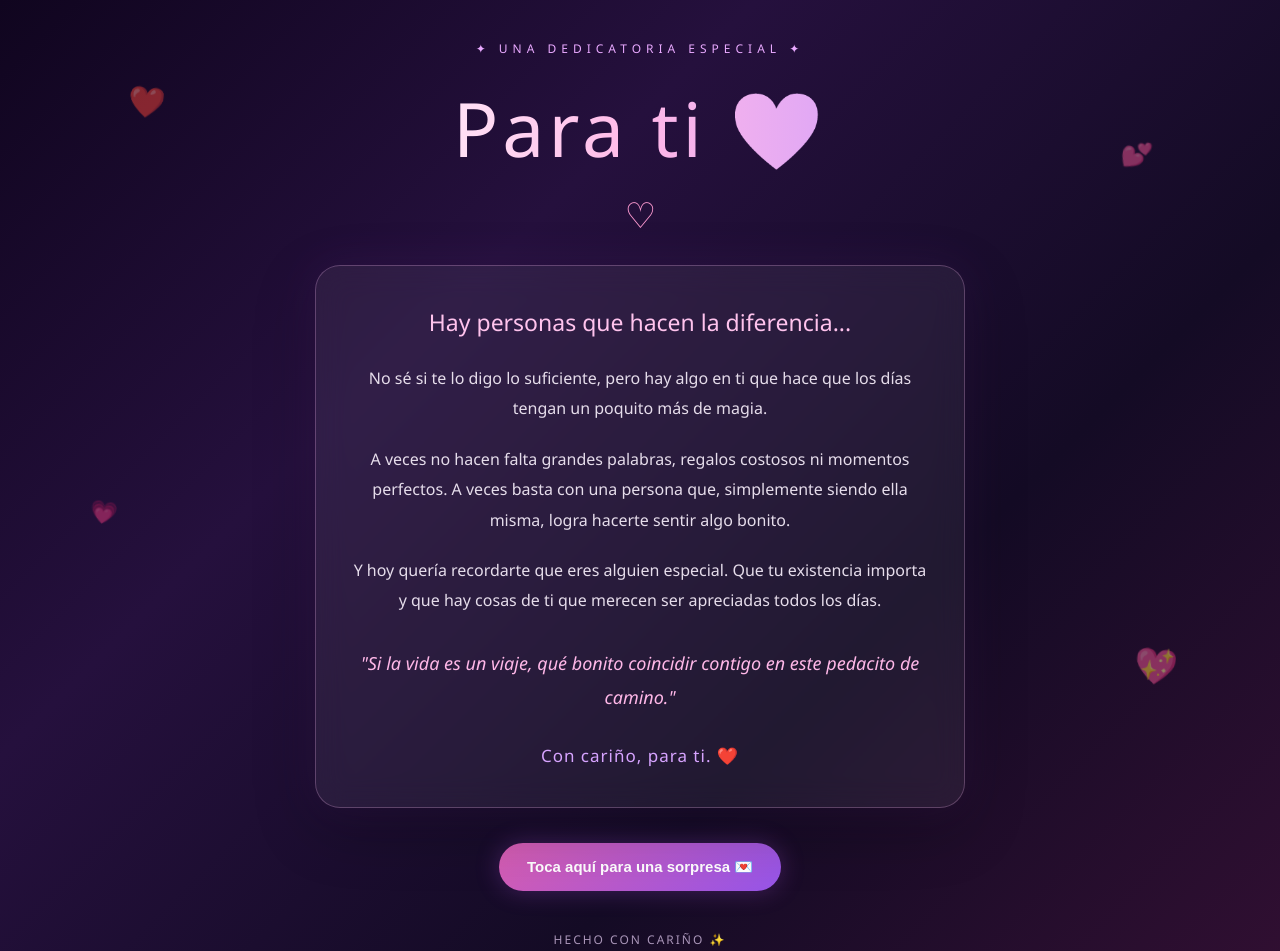
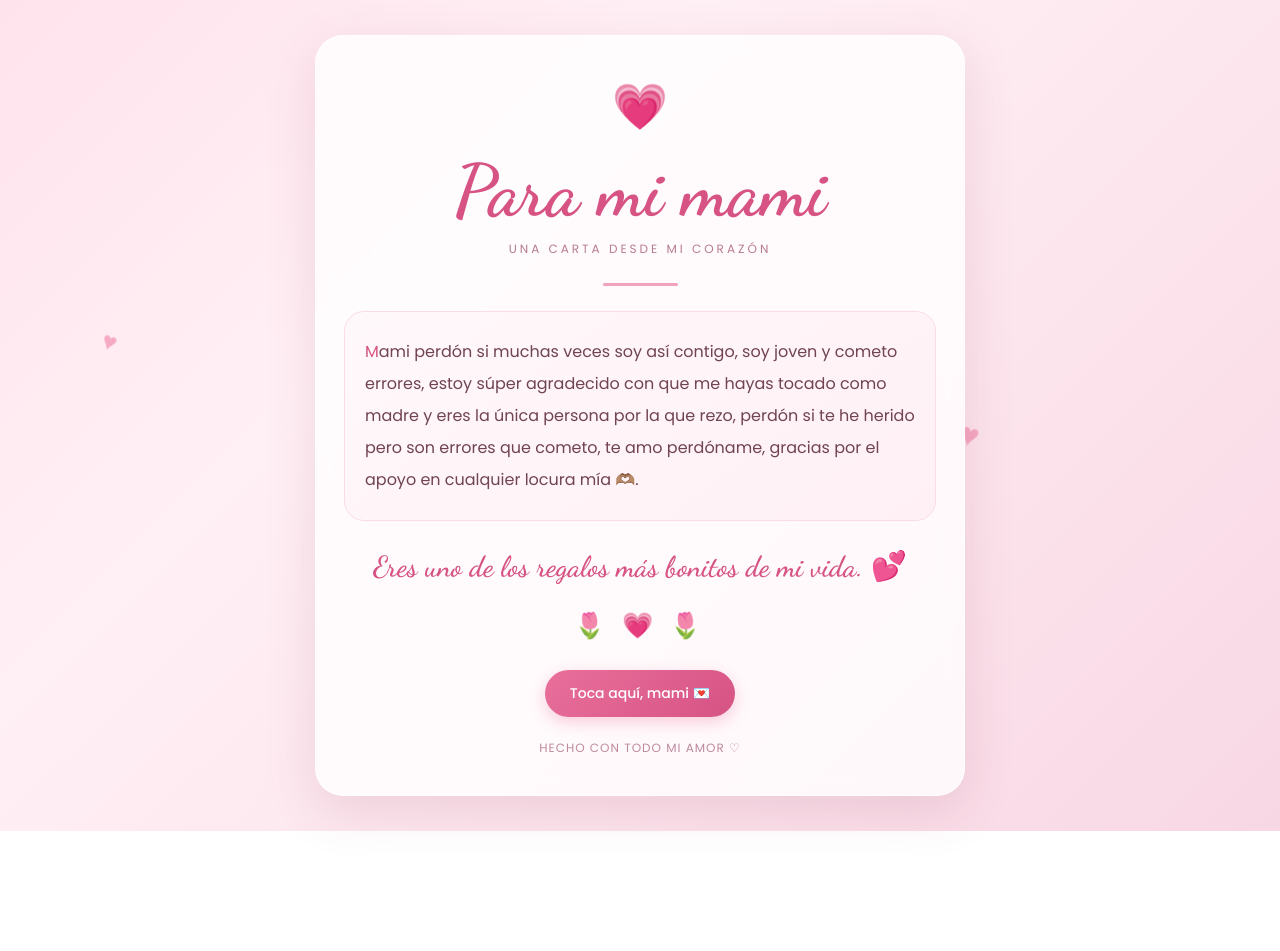
Before and after one commit to Roa1715/Portafolio_, a plain HTML site: page index.html in a window 1280 px wide. Shown: the top 951 px of the page. After the commit the page ends 831 px from the top, so only its background shows below. Drawn offline with Linux system fonts and the light colour scheme.

Commit message:
Update index.html

```diff
--- a/index.html
+++ b/index.html
@@ -1,13 +1,15 @@
+
 <!DOCTYPE html>
 <html lang="es">
 <head>
   <meta charset="UTF-8">
   <meta name="viewport" content="width=device-width, initial-scale=1.0">
+  <title>Para mi mamá 💗</title>
 
-    <title>Para alguien especial ❤️</title>
+  <link rel="preconnect" href="https://fonts.googleapis.com">
+  <link href="https://fonts.googleapis.com/css2?family=Dancing+Script:wght@600;700&family=Poppins:wght@300;400;500;600&display=swap" rel="stylesheet">
 
   <style>
-        /* CONFIGURACIÓN GENERAL */
     * {
       margin: 0;
       padding: 0;
@@ -16,247 +18,203 @@
 
     body {
       min-height: 100vh;
-            font-family: 'Segoe UI', sans-serif;
-            background: linear-gradient(135deg, #10051f, #25103d, #140b25, #310f32);
-            color: white;
       display: flex;
       justify-content: center;
       align-items: center;
-            padding: 40px 20px;
+      padding: 35px 16px;
       overflow-x: hidden;
+      font-family: 'Poppins', sans-serif;
+      background: linear-gradient(
+        135deg,
+        #ffe3ec,
+        #fff0f5,
+        #fce4ec,
+        #f8d7e5
+      );
+      color: #713b50;
     }
 
-        /* CONTENEDOR */
-        .contenedor {
-            width: 100%;
-            max-width: 650px;
-            text-align: center;
-            position: relative;
-            z-index: 2;
-            animation: aparecer 1.5s ease;
+    /* Corazones flotantes */
+    .heart {
+      position: fixed;
+      bottom: -50px;
+      color: #f28cae;
+      font-size: 25px;
+      opacity: 0;
+      pointer-events: none;
+      animation: floatUp 9s linear infinite;
     }
 
-        /* TEXTO SUPERIOR */
-        .etiqueta {
-            color: #e9a9ff;
-            font-size: 12px;
-            letter-spacing: 5px;
-            margin-bottom: 20px;
+    .heart:nth-child(1) { left: 8%; animation-delay: 0s; }
+    .heart:nth-child(2) { left: 25%; animation-delay: 3s; font-size: 18px; }
+    .heart:nth-child(3) { left: 75%; animation-delay: 1s; font-size: 32px; }
+    .heart:nth-child(4) { left: 90%; animation-delay: 5s; }
+    .heart:nth-child(5) { left: 48%; animation-delay: 6s; font-size: 20px; }
+
+    @keyframes floatUp {
+      0% {
+        transform: translateY(0) rotate(0deg);
+        opacity: 0;
       }
-
-        /* TÍTULO */
-        h1 {
-            font-size: clamp(45px, 10vw, 75px);
-            font-weight: 300;
-            letter-spacing: 4px;
-            background: linear-gradient(90deg, #ffffff, #ffb8e8, #c99bff);
-            -webkit-background-clip: text;
-            background-clip: text;
-            color: transparent;
-        }
-
-        /* CORAZÓN CENTRAL */
-        .separador {
-            margin: 15px 0 30px;
-            color: #ff9bd2;
-            font-size: 30px;
-        }
-
-        .separador span {
-            display: inline-block;
-            animation: latido 1.5s infinite;
-        }
-
-        /* CARTA */
-        .carta {
-            background: rgba(255, 255, 255, 0.06);
-            border: 1px solid rgba(255, 190, 245, 0.25);
-            border-radius: 25px;
-            padding: 40px 35px;
-            backdrop-filter: blur(15px);
-            box-shadow: 0 0 40px rgba(190, 80, 255, 0.08),
-                        0 20px 60px rgba(0, 0, 0, 0.25);
-            transition: transform 0.4s ease;
-        }
-
-        .carta:hover {
-            transform: translateY(-5px);
-        }
-
-        h2 {
-            color: #ffc3ed;
-            font-size: 23px;
-            font-weight: 400;
-            margin-bottom: 25px;
-        }
-
-        .carta p {
-            font-size: 16px;
-            line-height: 1.9;
-            color: #e6ddeb;
-            margin-bottom: 20px;
-        }
-
-        /* FRASE ESPECIAL */
-        .carta .frase {
-            color: #ffb8e8;
-            font-style: italic;
-            font-size: 18px;
-            margin-top: 30px;
-        }
-
-        /* FIRMA */
-        .firma {
-            margin-top: 30px;
-            color: #d7a4ff;
-            font-size: 17px;
-            letter-spacing: 1px;
-        }
-
-        /* BOTÓN */
-        .boton {
-            margin-top: 35px;
-            padding: 15px 28px;
-            background: linear-gradient(135deg, #d65db1, #9655e8);
-            color: white;
-            border: none;
-            border-radius: 50px;
-            font-size: 15px;
-            font-weight: 600;
-            cursor: pointer;
-            box-shadow: 0 0 25px #c75aff40;
-            transition: transform 0.3s ease, box-shadow 0.3s ease;
-        }
-
-        .boton:hover {
-            transform: scale(1.05);
-            box-shadow: 0 0 35px #d65db180;
-        }
-
-        /* SORPRESA */
-        .sorpresa {
-            display: none;
-            margin: 25px auto 0;
-            max-width: 500px;
-            padding: 25px;
-            border-radius: 20px;
-            background: rgba(255, 180, 230, 0.08);
-            border: 1px solid #ffb8e850;
-            color: #ffd2f0;
-            font-size: 17px;
-            line-height: 1.8;
-        }
-
-        .sorpresa.visible {
-            display: block;
-            animation: aparecer 0.8s ease;
-        }
-
-        /* CORAZONES FLOTANTES */
-        .corazon {
-            position: fixed;
-            opacity: 0.5;
-            pointer-events: none;
-            animation: flotar 7s ease-in-out infinite;
-        }
-
-        .corazon1 {
-            top: 12%;
-            left: 10%;
-            font-size: 30px;
-        }
-
-        .corazon2 {
-            top: 65%;
-            left: 7%;
-            font-size: 22px;
-            animation-delay: 1s;
-        }
-
-        .corazon3 {
-            top: 20%;
-            right: 10%;
-            font-size: 25px;
-            animation-delay: 2s;
-        }
-
-        .corazon4 {
-            bottom: 12%;
-            right: 8%;
-            font-size: 35px;
-            animation-delay: 3s;
-        }
-
-        /* PIE DE PÁGINA */
-        footer {
-            margin-top: 40px;
-            color: #a995b8;
-            font-size: 12px;
-            letter-spacing: 2px;
-        }
-
-        /* ANIMACIONES */
-        @keyframes flotar {
-            0%, 100% {
-                transform: translateY(0) rotate(0deg);
-            }
-
-            50% {
-                transform: translateY(-25px) rotate(10deg);
+      15% { opacity: 0.7; }
+      85% { opacity: 0.7; }
+      100% {
+        transform: translateY(-110vh) rotate(35deg);
+        opacity: 0;
       }
     }
 
-        @keyframes latido {
-            0%, 100% {
-                transform: scale(1);
+    .card {
+      width: 100%;
+      max-width: 650px;
+      position: relative;
+      z-index: 1;
+      padding: 38px 28px;
+      text-align: center;
+      background: rgba(255, 255, 255, 0.78);
+      border: 1px solid rgba(255, 255, 255, 0.9);
+      border-radius: 28px;
+      box-shadow: 0 15px 50px rgba(160, 74, 108, 0.16);
+      backdrop-filter: blur(10px);
+      animation: appear 1.2s ease;
     }
 
-            50% {
-                transform: scale(1.2);
-            }
-        }
-
-        @keyframes aparecer {
+    @keyframes appear {
       from {
         opacity: 0;
-                transform: translateY(20px);
+        transform: translateY(25px);
       }
-
       to {
         opacity: 1;
         transform: translateY(0);
       }
     }
 
-        /* DISEÑO PARA CELULARES */
-        @media (max-width: 600px) {
-            body {
-                padding: 35px 15px;
+    .top-heart {
+      font-size: 43px;
+      display: inline-block;
+      animation: heartbeat 1.5s infinite;
     }
 
-            .etiqueta {
-                font-size: 10px;
-                letter-spacing: 3px;
+    @keyframes heartbeat {
+      0%, 100% { transform: scale(1); }
+      15% { transform: scale(1.15); }
+      30% { transform: scale(1); }
+      45% { transform: scale(1.12); }
     }
 
-            .carta {
-                padding: 30px 22px;
+    h1 {
+      margin: 10px 0 6px;
+      font-family: 'Dancing Script', cursive;
+      font-size: clamp(48px, 10vw, 72px);
+      color: #d65383;
+      font-weight: 700;
     }
 
-            h2 {
-                font-size: 20px;
+    .subtitle {
+      font-size: 12px;
+      text-transform: uppercase;
+      letter-spacing: 3px;
+      color: #b77b91;
+      margin-bottom: 25px;
     }
 
-            .carta p {
-                font-size: 15px;
+    .divider {
+      width: 75px;
+      height: 3px;
+      margin: 0 auto 25px;
+      background: #f1a2bc;
+      border-radius: 5px;
     }
 
-            .carta .frase {
-                font-size: 17px;
+    .message {
+      padding: 24px 20px;
+      background: linear-gradient(145deg, #fff8fa, #fff0f5);
+      border-radius: 20px;
+      border: 1px solid #f9dce6;
+      font-size: 16px;
+      line-height: 2;
+      font-weight: 400;
+      color: #704355;
+      text-align: left;
     }
 
-            .corazon {
-                opacity: 0.3;
+    .message::first-letter {
+      color: #d65383;
+    }
+
+    .extra {
+      margin-top: 24px;
+      font-family: 'Dancing Script', cursive;
+      font-size: 29px;
+      color: #d65383;
+      line-height: 1.5;
+    }
+
+    .flowers {
+      margin-top: 18px;
+      font-size: 25px;
+      letter-spacing: 5px;
+    }
+
+    .footer {
+      margin-top: 22px;
+      font-size: 12px;
+      color: #bd8a9e;
+      letter-spacing: 1px;
+    }
+
+    .love-button {
+      margin-top: 25px;
+      border: none;
+      border-radius: 30px;
+      padding: 13px 25px;
+      background: linear-gradient(135deg, #e96f9b, #d65383);
+      color: white;
+      font-family: 'Poppins', sans-serif;
+      font-size: 14px;
+      font-weight: 500;
+      cursor: pointer;
+      box-shadow: 0 5px 15px #e96f9b55;
+      transition: transform 0.3s, box-shadow 0.3s;
+    }
+
+    .love-button:hover {
+      transform: translateY(-3px);
+      box-shadow: 0 8px 22px #e96f9b77;
+    }
+
+    #surprise {
+      display: none;
+      margin-top: 22px;
+      padding: 20px;
+      background: #fff0f5;
+      border-radius: 18px;
+      color: #bd4775;
+      font-size: 15px;
+      line-height: 1.8;
+      animation: appear 0.7s ease;
+    }
+
+    @media (max-width: 480px) {
+      .card {
+        padding: 30px 18px;
+        border-radius: 23px;
+      }
+
+      .message {
+        padding: 20px 16px;
+        font-size: 14px;
+        line-height: 1.9;
+      }
+
+      .subtitle {
+        letter-spacing: 2px;
+        font-size: 10px;
+      }
+
+      .extra {
+        font-size: 26px;
       }
     }
   </style>
@@ -264,82 +222,57 @@
 
 <body>
 
-    <!-- CORAZONES DECORATIVOS -->
-    <div class="corazon corazon1">❤️</div>
-    <div class="corazon corazon2">💗</div>
-    <div class="corazon corazon3">💕</div>
-    <div class="corazon corazon4">💖</div>
+  <!-- Corazones animados -->
+  <div class="heart">♥</div>
+  <div class="heart">♡</div>
+  <div class="heart">♥</div>
+  <div class="heart">♡</div>
+  <div class="heart">♥</div>
 
-    <!-- CONTENIDO PRINCIPAL -->
-    <main class="contenedor">
+  <main class="card">
 
-        <p class="etiqueta">✦ UNA DEDICATORIA ESPECIAL ✦</p>
+    <div class="top-heart">💗</div>
 
-        <h1>Para ti ❤️</h1>
+    <h1>Para mi mami</h1>
 
-        <div class="separador">
-            <span>♡</span>
+    <p class="subtitle">Una carta desde mi corazón</p>
+
+    <div class="divider"></div>
+
+    <div class="message">Mami perdón si muchas veces soy así contigo, soy joven y cometo errores, estoy súper agradecido con que me hayas tocado como madre y eres la única persona por la que rezo, perdón si te he herido pero son errores que cometo, te amo perdóname, gracias por el apoyo en cualquier locura mía 🫶🏽.</div>
+
+    <p class="extra">
+      Eres uno de los regalos más bonitos de mi vida. 💕
+    </p>
+
+    <div class="flowers">🌷 💗 🌷</div>
+
+    <button class="love-button" onclick="showSurprise()">
+      Toca aquí, mami 💌
+    </button>
+
+    <div id="surprise">
+      No importa cuántas veces me equivoque, siempre voy a agradecer
+      tenerte como mamá. Te mereces todo el amor del mundo.
+      <br><br>
+      <strong>Te amo muchísimo, mami. 💖🫶🏽</strong>
     </div>
 
-        <section class="carta">
-
-            <h2>Hay personas que hacen la diferencia...</h2>
-
-            <p>
-                No sé si te lo digo lo suficiente,
-                pero hay algo en ti que hace que
-                los días tengan un poquito más de magia.
+    <p class="footer">
+      HECHO CON TODO MI AMOR ♡
     </p>
-
-            <p>
-                A veces no hacen falta grandes palabras,
-                regalos costosos ni momentos perfectos.
-                A veces basta con una persona que,
-                simplemente siendo ella misma,
-                logra hacerte sentir algo bonito.
-            </p>
-
-            <p>
-                Y hoy quería recordarte que eres
-                alguien especial. Que tu existencia
-                importa y que hay cosas de ti que
-                merecen ser apreciadas todos los días.
-            </p>
-
-            <p class="frase">
-                "Si la vida es un viaje,
-                qué bonito coincidir contigo
-                en este pedacito de camino."
-            </p>
-
-            <div class="firma">
-                Con cariño, para ti. ❤️
-            </div>
-
-        </section>
-
-        <!-- BOTÓN DE SORPRESA -->
-        <button class="boton" onclick="mostrarSorpresa()">
-            Toca aquí para una sorpresa 💌
-        </button>
-
-        <p id="sorpresa" class="sorpresa">
-            Si pudiera regalarte algo,
-            te regalaría la oportunidad de verte
-            con los mismos ojos con los que te veo yo. ❤️
-        </p>
-
-        <footer>
-            HECHO CON CARIÑO ✨
-        </footer>
 
   </main>
 
   <script>
-        function mostrarSorpresa() {
-            const mensaje = document.getElementById("sorpresa");
+    function showSurprise() {
+      const surprise = document.getElementById("surprise");
 
-            mensaje.classList.toggle("visible");
+      if (surprise.style.display === "block") {
+        surprise.style.display = "none";
+      } else {
+        surprise.style.display = "block";
+      }
     }
   </script>
 
```
Lines whose indentation alone changed are shown as unchanged.
